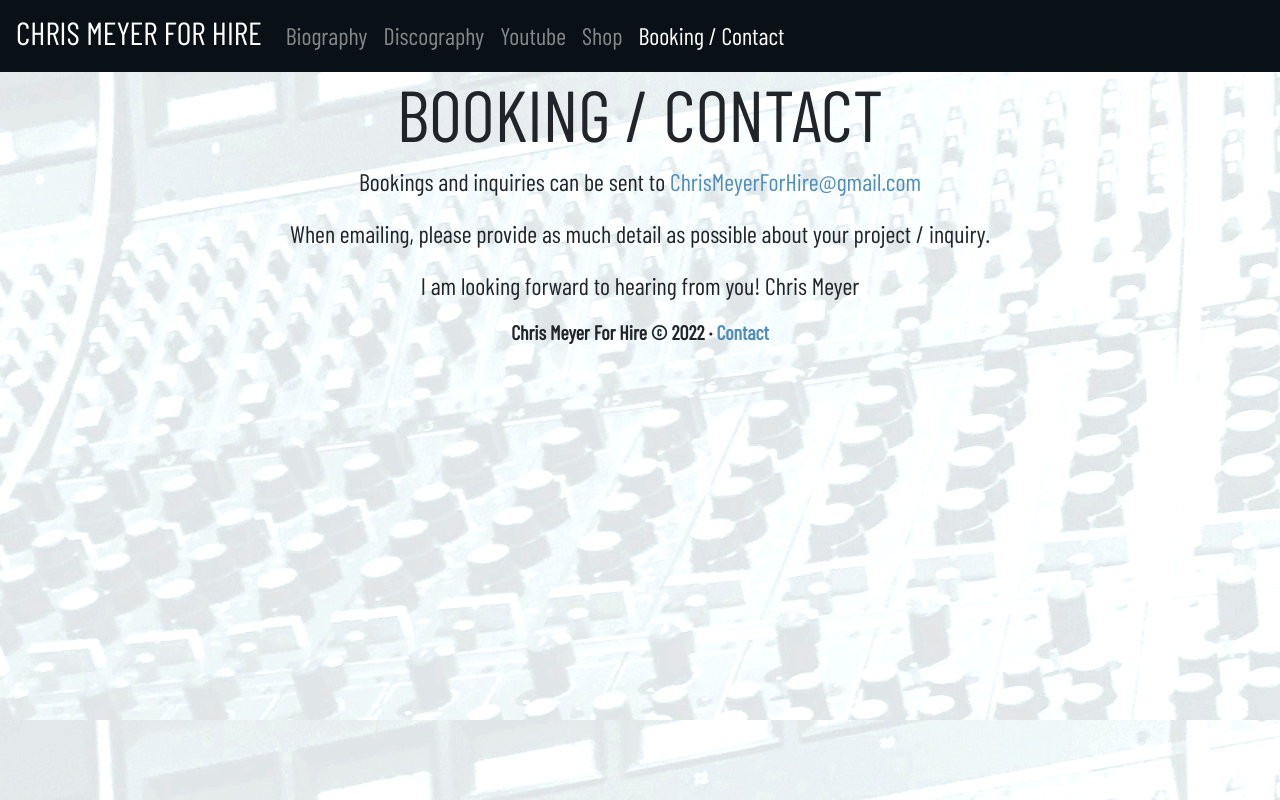
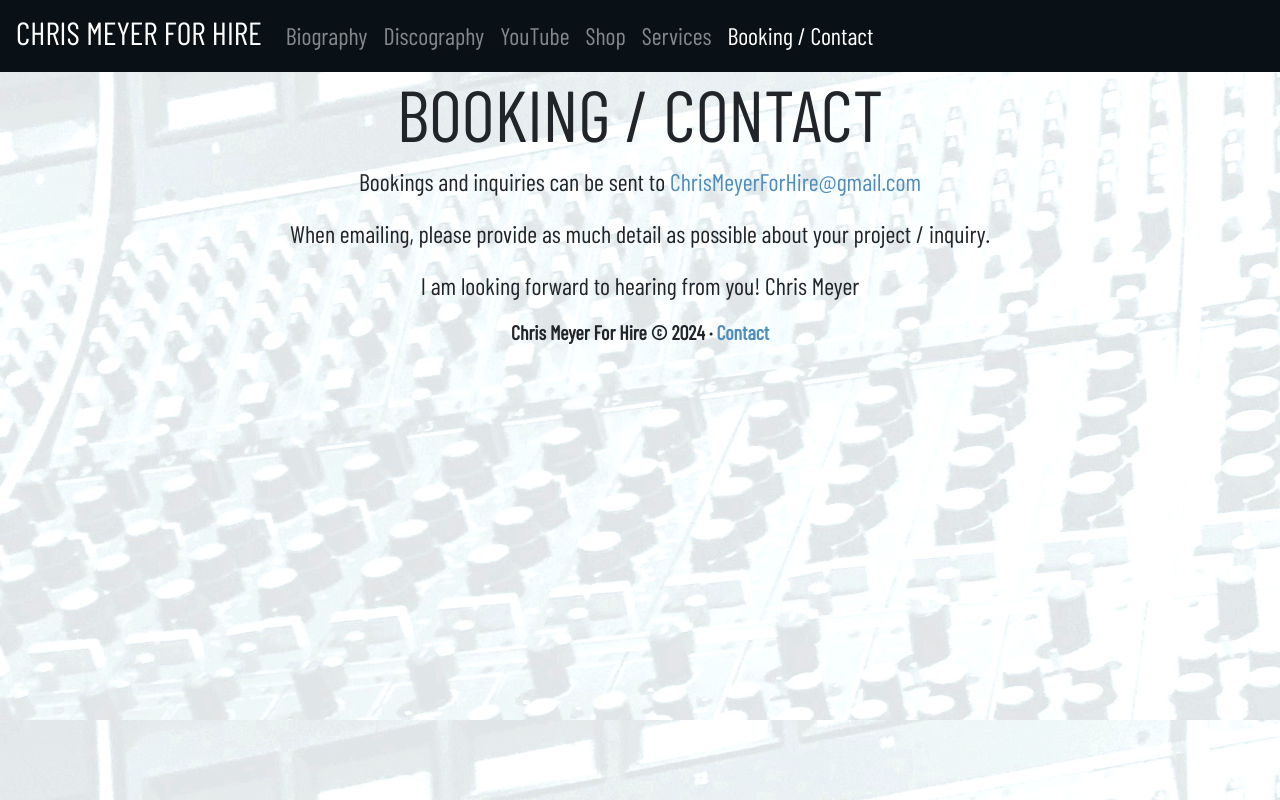
Before and after one commit to ChrisMeyerForHire/ChrisMeyer, a plain HTML site: page contact.html in a window 1280 px wide. Drawn offline with nearby package versions, Linux system fonts and the light colour scheme.

Commit message:
Update contact.html
Added link functionality

```diff
--- a/contact.html
+++ b/contact.html
@@ -28,10 +28,13 @@
                 <a class="nav-link" href="discography.html">Discography</a>
              </li>
 			 <li class="nav-item">
-                <a class="nav-link" href="youtube.html">Youtube</a>
+                <a class="nav-link" href="https://www.youtube.com/@ChrisMeyerForHire" target="new">YouTube</a>
              </li>
 			 <li class="nav-item">
-                <a class="nav-link" href="shop.html">Shop</a>
+                <a class="nav-link" href="https://soundhumor.square.site/s/shop" target="new">Shop</a>
+             </li>
+		  	 <li class="nav-item">
+                <a class="nav-link" href="services.html">Services</a>
              </li>
 			 <li class="nav-item active">
                 <a class="nav-link" href="contact.html">Booking &#47; Contact <span class="sr-only">(current)</span></a>
@@ -56,7 +59,7 @@
        <div class="row">
 		   <br/>
           <div class="text-center col-lg-6 offset-lg-3">
-				<h5><strong>Chris Meyer For Hire &copy; 2022 &middot; <a href="contact.html">Contact</a></strong></h5>
+				<h5><strong>Chris Meyer For Hire &copy; 2024 &middot; <a href="contact.html">Contact</a></strong></h5>
           </div>
        </div>
     </div>
```
